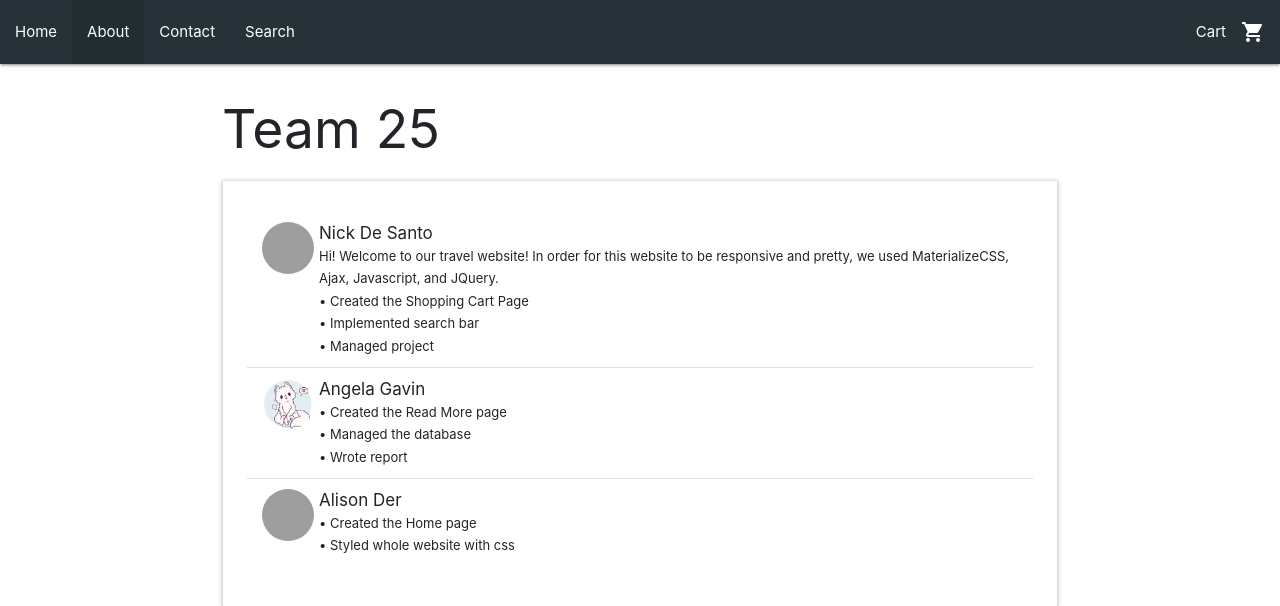
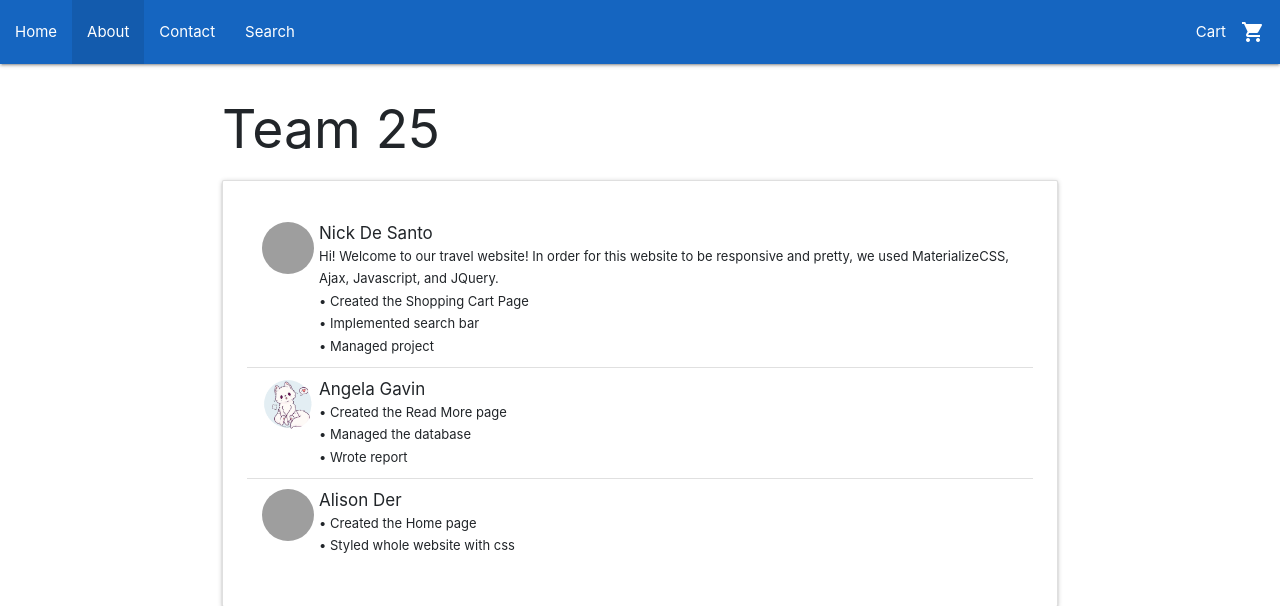
Before and after one commit to gelamari/cps630, a PHP site: page /about.php in a window 1280 px wide. Shown: the top 606 px of the page. Run offline with PHP 8.4, Linux system fonts and the light colour scheme; some libraries are stand-ins or nearby versions; grey boxes are pictures that could not be loaded.

Commit message:
color of nav and hover

```diff
--- a/Project/assets/css/style.css
+++ b/Project/assets/css/style.css
@@ -54,6 +54,7 @@ select {
 
 a:hover {
     text-decoration: none !important;
+    color: white !important;
 }
 
 .plan {
--- a/Project/assets/includes/nav.php
+++ b/Project/assets/includes/nav.php
@@ -3,7 +3,8 @@
 
 <div>
 <nav>
-    <div class="nav-wrapper #263238 blue-grey darken-4">
+    <div class="nav-wrapper #1565c0 blue darken-3
+">
       <a href="#" data-target="mobile-demo" class="sidenav-trigger"><i class="material-icons">menu</i></a>
       <ul class="hide-on-med-and-down">
             <li id="home"><a href="homepage.php">Home</a></li>
```
